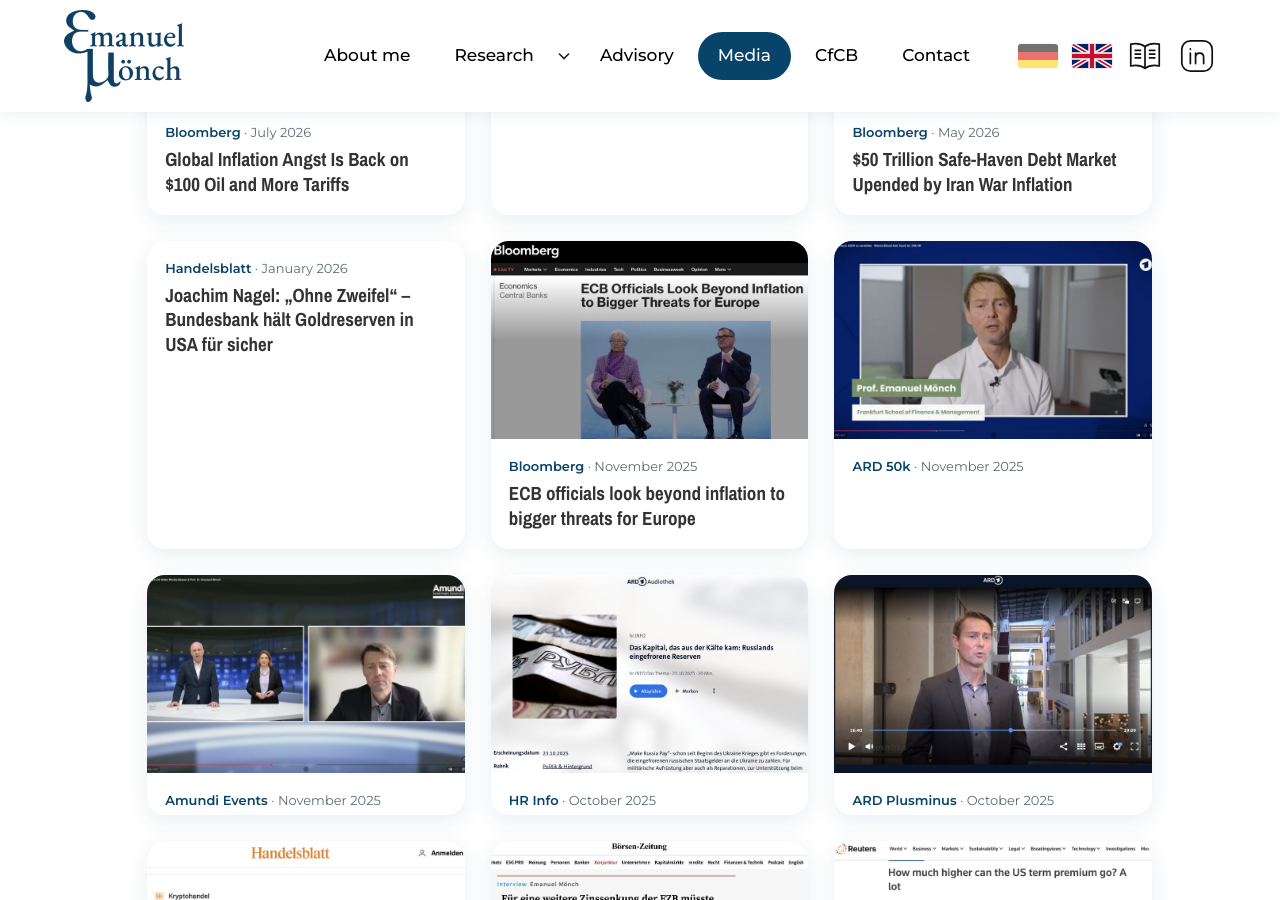
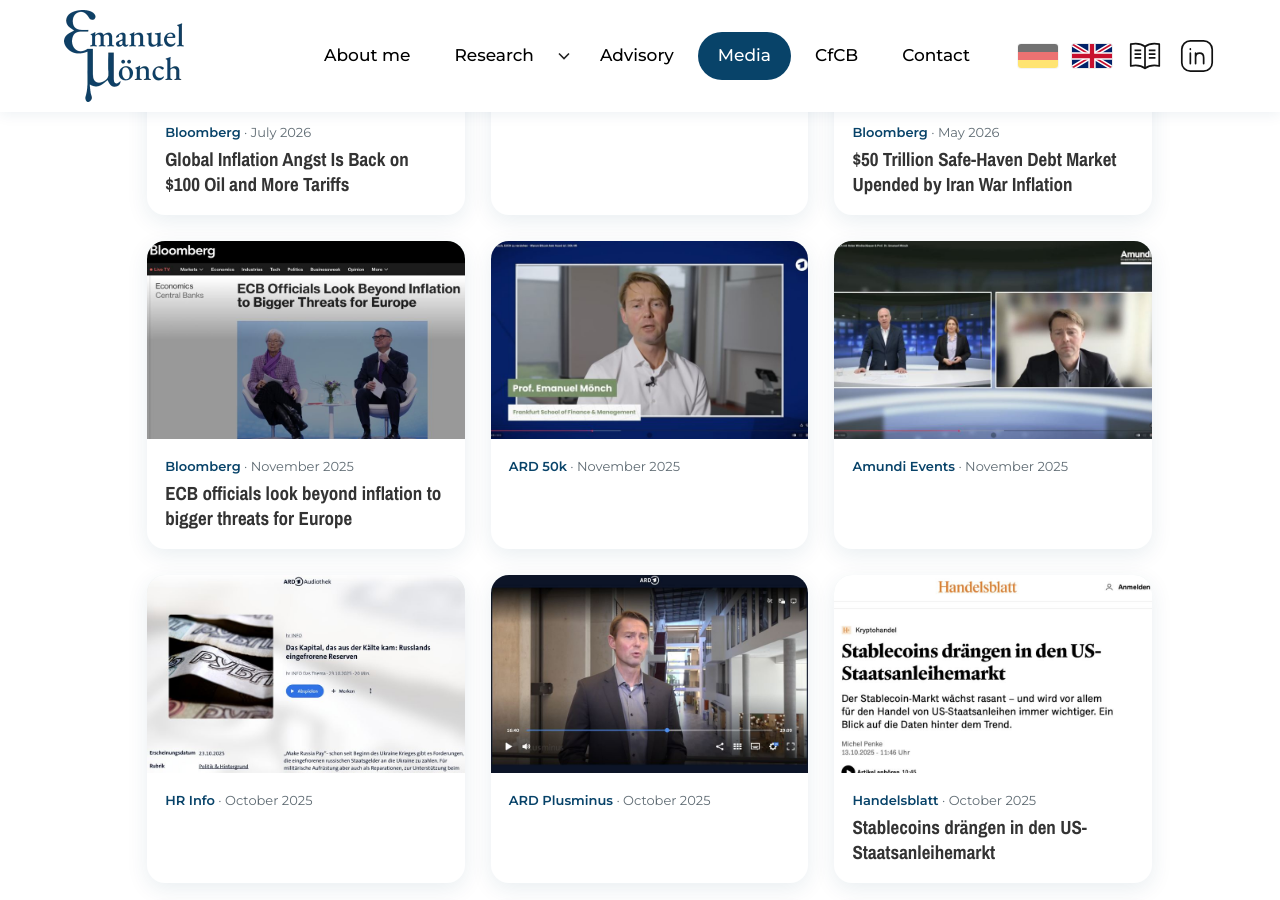
Before and after one commit to EmanuelMoench/website, a Jekyll site: the page built from media.html, in a window 1280 px wide and 900 px high, scrolled down 1020 px. Built offline with Jekyll 4.4.1, drawn with Linux system fonts in a browser that asks for light colours.

Commit message:
Remove Handelsblatt January 2026 entry
Co-Authored-By: Claude Opus 5.5 <noreply@anthropic.com>
Claude-Session: https://claude.ai/code/session_01NkeFpE4bEZrQXBe3BSKNup

```diff
--- a/_data/media.yml
+++ b/_data/media.yml
@@ -23,11 +23,6 @@
   title: $50 Trillion Safe-Haven Debt Market Upended by Iran War Inflation
   url: https://www.bloomberg.com/news/features/2026-05-21/iran-war-upends-inflation-bets-in-50-trillion-debt-market-safe-haven
   image: bloomberg-2605.jpg
-
-- outlet: Handelsblatt
-  date: 2026-01
-  title: "Joachim Nagel: „Ohne Zweifel“ – Bundesbank hält Goldreserven in USA für sicher"
-  url: https://www.handelsblatt.com/finanzen/geldpolitik/joachim-nagel-ohne-zweifel-bundesbank-haelt-goldreserven-in-usa-fuer-sicher/100195457.html
 
 - outlet: Bloomberg
   date: 2025-11
```
